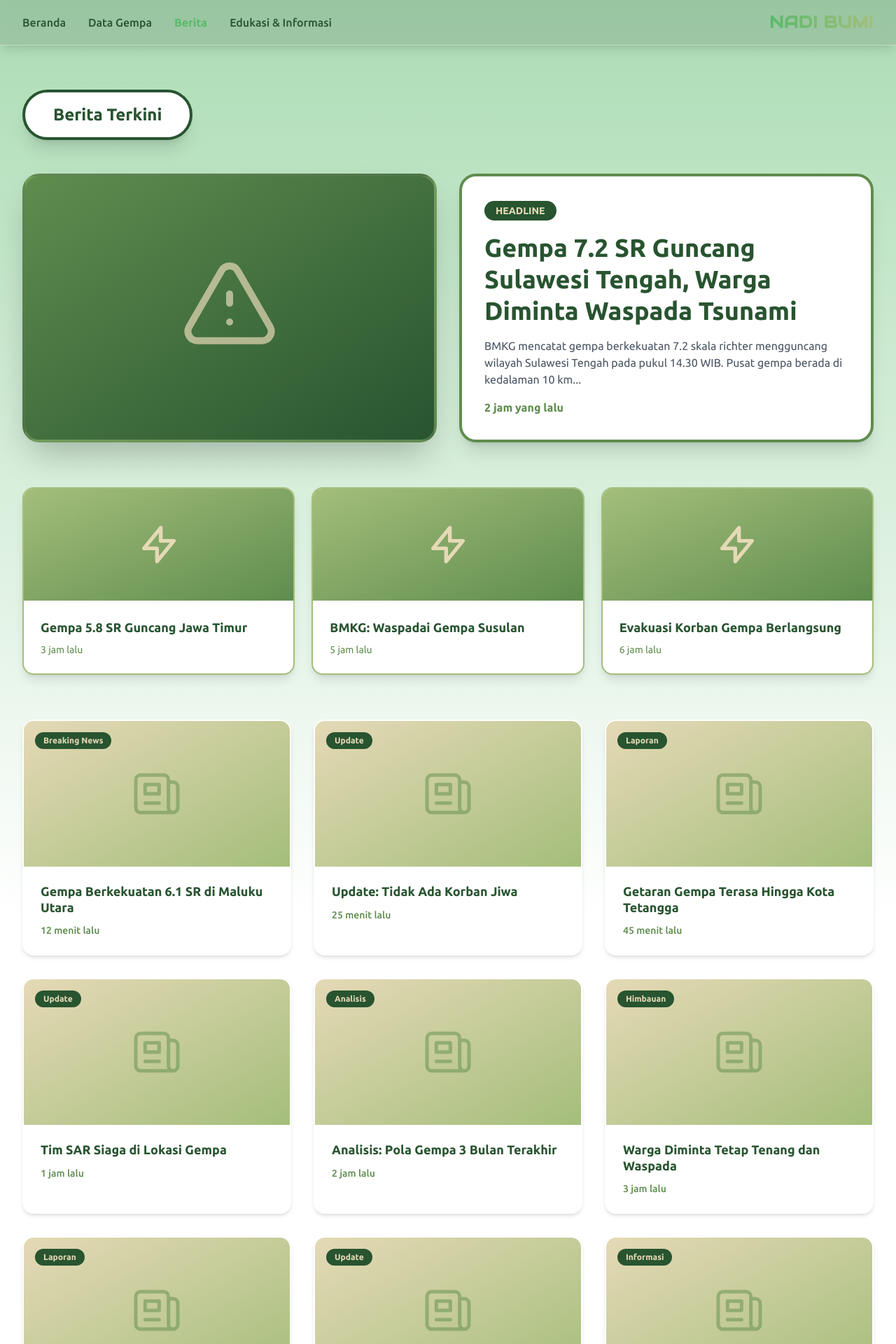
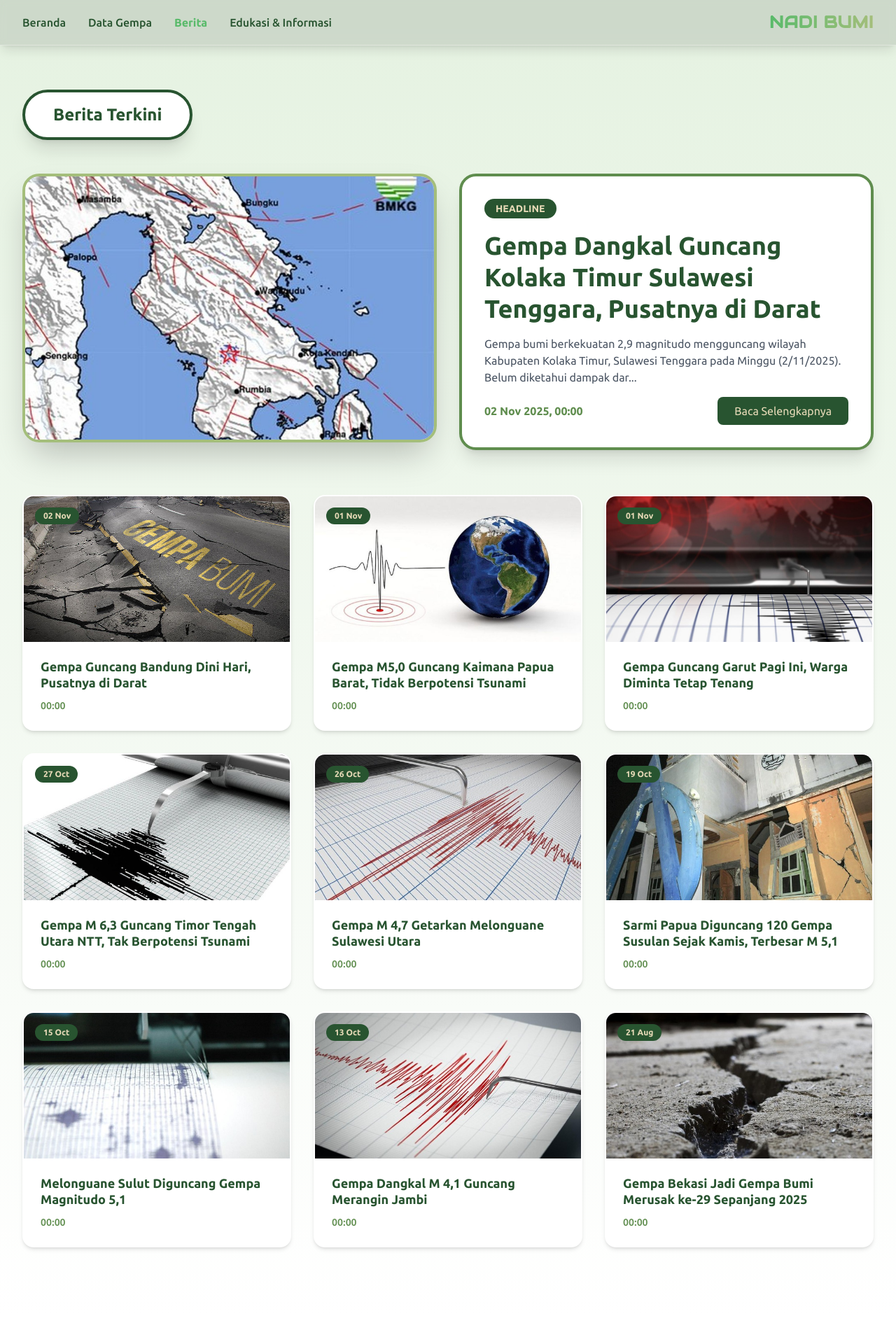
Before and after one commit to IvandryPage/nadi-bumi, a PHP site: page /berita.php in a window 1280 px wide. Shown: the top 1920 px of the page at 70% size. Run offline with PHP 8.4, Linux system fonts and the light colour scheme; data comes from the database, SQL or seed files in the repository; some libraries are stand-ins or nearby versions.

Commit message:
feat: add berita-details.php

```diff
--- a/berita.php
+++ b/berita.php
@@ -1,6 +1,8 @@
-<?php include __DIR__ . "/includes/_header.php" ?>
+<?php
+include __DIR__ . "/includes/_header.php";
+?>
 
-<div class="pt-20 min-h-screen">
+<div class="pt-20 min-h-screen bg-gradient-to-b from-[#E5F2E1] to-white">
   <div class="max-w-7xl mx-auto px-4 sm:px-6 lg:px-8 py-12">
 
     <!-- Page Title -->
@@ -10,89 +12,76 @@
       </span>
     </div>
 
-    <!-- Featured News -->
-    <div class="grid lg:grid-cols-2 gap-8 mb-16">
-      <div class="bg-gradient-to-br from-[#5F8D4E] to-[#285430] h-96 rounded-3xl shadow-2xl flex items-center justify-center border-4 border-[#A4BE7B] border-opacity-30 overflow-hidden group">
-        <svg class="w-40 h-40 text-[#E5D9B6] opacity-70 group-hover:scale-110 transition-transform duration-300" fill="none" stroke="currentColor" viewBox="0 0 24 24">
-          <path stroke-linecap="round" stroke-linejoin="round" stroke-width="1.5" d="M12 9v2m0 4h.01m-6.938 4h13.856c1.54 0 2.502-1.667 1.732-3L13.732 4c-.77-1.333-2.694-1.333-3.464 0L3.34 16c-.77 1.333.192 3 1.732 3z" />
-        </svg>
-      </div>
-      <div class="flex flex-col justify-center bg-white p-8 rounded-3xl shadow-xl border-4 border-[#5F8D4E]">
-        <span class="inline-block bg-[#285430] text-[#E5D9B6] px-4 py-1 rounded-full text-sm font-semibold mb-4 w-fit">HEADLINE</span>
-        <h3 class="text-4xl font-bold text-[#285430] mb-4 leading-tight">
-          Gempa 7.2 SR Guncang Sulawesi Tengah, Warga Diminta Waspada Tsunami
-        </h3>
-        <p class="text-gray-600 mb-4">BMKG mencatat gempa berkekuatan 7.2 skala richter mengguncang wilayah Sulawesi Tengah pada pukul 14.30 WIB. Pusat gempa berada di kedalaman 10 km...</p>
-        <p class="text-[#5F8D4E] font-semibold">2 jam yang lalu</p>
-      </div>
-    </div>
+    <?php
+    // Ambil berita terbaru (headline)
+    $headline_query = "SELECT * FROM berita ORDER BY tanggal DESC LIMIT 1";
+    $headline_result = mysqli_query($koneksi, $headline_query);
+    $headline = mysqli_fetch_assoc($headline_result);
+    ?>
 
-    <!-- Side News Grid -->
-    <div class="grid lg:grid-cols-3 gap-6 mb-16">
-      <?php
-      $sideNews = [
-        ['title' => 'Gempa 5.8 SR Guncang Jawa Timur', 'time' => '3 jam lalu'],
-        ['title' => 'BMKG: Waspadai Gempa Susulan', 'time' => '5 jam lalu'],
-        ['title' => 'Evakuasi Korban Gempa Berlangsung', 'time' => '6 jam lalu']
-      ];
-
-      foreach ($sideNews as $news):
-      ?>
-        <div class="bg-white rounded-2xl overflow-hidden shadow-lg hover:shadow-2xl hover:-translate-y-2 transition-all duration-300 border-2 border-[#A4BE7B] cursor-pointer">
-          <div class="bg-gradient-to-br from-[#A4BE7B] to-[#5F8D4E] h-40 flex items-center justify-center">
-            <svg class="w-16 h-16 text-[#E5D9B6]" fill="none" stroke="currentColor" viewBox="0 0 24 24">
-              <path stroke-linecap="round" stroke-linejoin="round" stroke-width="2" d="M13 10V3L4 14h7v7l9-11h-7z" />
-            </svg>
-          </div>
-          <div class="p-6">
-            <h4 class="font-bold text-[#285430] text-lg mb-2"><?= $news['title'] ?></h4>
-            <p class="text-sm text-[#5F8D4E]"><?= $news['time'] ?></p>
+    <?php if ($headline): ?>
+      <!-- Featured News -->
+      <div class="grid lg:grid-cols-2 gap-8 mb-16">
+        <div class="h-96 rounded-3xl overflow-hidden shadow-2xl border-4 border-[#A4BE7B]">
+          <img
+            src="assets/images/<?= htmlspecialchars($headline['gambar']) ?>"
+            alt="<?= htmlspecialchars($headline['judul']) ?>"
+            class="w-full h-full object-cover">
+        </div>
+        <div class="flex flex-col justify-center bg-white p-8 rounded-3xl shadow-xl border-4 border-[#5F8D4E]">
+          <span class="inline-block bg-[#285430] text-[#E5D9B6] px-4 py-1 rounded-full text-sm font-semibold mb-4 w-fit">
+            HEADLINE
+          </span>
+          <h3 class="text-4xl font-bold text-[#285430] mb-4 leading-tight">
+            <?= htmlspecialchars($headline['judul']) ?>
+          </h3>
+          <p class="text-gray-600 mb-4"><?= substr(strip_tags($headline['isi']), 0, 150) ?>...</p>
+          <div class="flex items-center justify-between">
+            <p class="text-[#5F8D4E] font-semibold">
+              <?= date('d M Y, H:i', strtotime($headline['tanggal'])) ?>
+            </p>
+            <a href="berita-detail.php?id=<?= $headline['id'] ?>"
+              class="bg-[#285430] text-[#E5D9B6] px-6 py-2 rounded-lg hover:bg-[#5F8D4E] transition">
+              Baca Selengkapnya
+            </a>
           </div>
         </div>
-      <?php endforeach; ?>
-    </div>
+      </div>
+    <?php endif; ?>
 
-    <!-- News Grid -->
+    <!-- All News -->
     <div class="grid md:grid-cols-3 gap-8 mb-12">
       <?php
-      $allNews = [
-        ['title' => 'Gempa Berkekuatan 6.1 SR di Maluku Utara', 'time' => '12 menit lalu', 'category' => 'Breaking News'],
-        ['title' => 'Update: Tidak Ada Korban Jiwa', 'time' => '25 menit lalu', 'category' => 'Update'],
-        ['title' => 'Getaran Gempa Terasa Hingga Kota Tetangga', 'time' => '45 menit lalu', 'category' => 'Laporan'],
-        ['title' => 'Tim SAR Siaga di Lokasi Gempa', 'time' => '1 jam lalu', 'category' => 'Update'],
-        ['title' => 'Analisis: Pola Gempa 3 Bulan Terakhir', 'time' => '2 jam lalu', 'category' => 'Analisis'],
-        ['title' => 'Warga Diminta Tetap Tenang dan Waspada', 'time' => '3 jam lalu', 'category' => 'Himbauan'],
-        ['title' => 'Infrastruktur Rusak Akibat Gempa', 'time' => '4 jam lalu', 'category' => 'Laporan'],
-        ['title' => 'Bantuan Mulai Berdatangan ke Lokasi', 'time' => '5 jam lalu', 'category' => 'Update'],
-        ['title' => 'Posko Pengungsian Dibuka di 5 Lokasi', 'time' => '6 jam lalu', 'category' => 'Informasi']
-      ];
+      // Ambil semua berita selain headline
+      $news_query = "SELECT * FROM berita ORDER BY tanggal DESC LIMIT 9 OFFSET 1";
+      $news_result = mysqli_query($koneksi, $news_query);
 
-      foreach ($allNews as $news):
+      while ($news = mysqli_fetch_assoc($news_result)):
       ?>
-        <div class="bg-white rounded-2xl overflow-hidden shadow-md hover:shadow-2xl hover:-translate-y-2 transition-all duration-300 cursor-pointer border-2 border-transparent hover:border-[#5F8D4E]">
-          <div class="bg-gradient-to-br from-[#E5D9B6] to-[#A4BE7B] h-52 flex items-center justify-center relative">
-            <svg class="w-20 h-20 text-[#5F8D4E] opacity-50" fill="none" stroke="currentColor" viewBox="0 0 24 24">
-              <path stroke-linecap="round" stroke-linejoin="round" stroke-width="1.5" d="M19 20H5a2 2 0 01-2-2V6a2 2 0 012-2h10a2 2 0 012 2v1m2 13a2 2 0 01-2-2V7m2 13a2 2 0 002-2V9a2 2 0 00-2-2h-2m-4-3H9M7 16h6M7 8h6v4H7V8z" />
-            </svg>
+        <a href="berita-detail.php?id=<?= $news['id'] ?>"
+          class="bg-white rounded-2xl overflow-hidden shadow-md hover:shadow-2xl hover:-translate-y-2 transition-all duration-300 border-2 border-transparent hover:border-[#5F8D4E] block">
+          <div class="relative h-52 overflow-hidden">
+            <img
+              src="assets/images/<?= htmlspecialchars($news['gambar']) ?>"
+              alt="<?= htmlspecialchars($news['judul']) ?>"
+              class="w-full h-full object-cover">
             <span class="absolute top-4 left-4 bg-[#285430] text-[#E5D9B6] px-3 py-1 rounded-full text-xs font-semibold">
-              <?= $news['category'] ?>
+              <?= date('d M', strtotime($news['tanggal'])) ?>
             </span>
           </div>
           <div class="p-6">
-            <h4 class="font-bold text-[#285430] text-lg mb-3 leading-tight"><?= $news['title'] ?></h4>
-            <p class="text-sm text-[#5F8D4E] font-medium"><?= $news['time'] ?></p>
+            <h4 class="font-bold text-[#285430] text-lg mb-3 leading-tight">
+              <?= htmlspecialchars($news['judul']) ?>
+            </h4>
+            <p class="text-sm text-[#5F8D4E] font-medium">
+              <?= date('H:i', strtotime($news['tanggal'])) ?>
+            </p>
           </div>
-        </div>
-      <?php endforeach; ?>
+        </a>
+      <?php endwhile; ?>
     </div>
 
-    <!-- Load More Button -->
-    <div class="text-center">
-      <button class="border-3 border-[#285430] bg-white text-[#285430] px-12 py-4 rounded-xl hover:bg-[#285430] hover:text-[#E5D9B6] transition-all duration-300 font-bold text-lg shadow-lg hover:shadow-2xl">
-        Muat Berita Lainnya
-      </button>
-    </div>
   </div>
 </div>
 
-<?php include __DIR__ . "/includes/_footer.php" ?>
+<?php include __DIR__ . "/includes/_footer.php"; ?>
--- a/includes/_header.php
+++ b/includes/_header.php
@@ -14,7 +14,11 @@
   <!-- Nadi Bumi CSS -->
   <link rel="stylesheet" href="<?= dirname(__DIR__) . '/assets/css/global.css' ?>">
 
+  <!-- Map -->
+  <link rel="stylesheet" href="https://unpkg.com/leaflet@1.9.4/dist/leaflet.css" integrity="sha256-p4NxAoJBhIIN+hmNHrzRCf9tD/miZyoHS5obTRR9BMY=" crossorigin="" />
+  <script src="https://unpkg.com/leaflet@1.9.4/dist/leaflet.js" integrity="sha256-20nQCchB9co0qIjJZRGuk2/Z9VM+kNiyxNV1lvTlZBo=" crossorigin=""></script>
 
+  <!-- Font -->
   <link rel="preconnect" href="https://fonts.googleapis.com">
   <link rel="preconnect" href="https://fonts.gstatic.com" crossorigin>
   <link href="https://fonts.googleapis.com/css2?family=Ubuntu:ital,wght@0,300;0,400;0,500;0,700;1,300;1,400;1,500;1,700&display=swap" rel="stylesheet">
--- a/includes/config.php
+++ b/includes/config.php
@@ -9,8 +9,8 @@
 define("DB_USER", "root");
 define("DB_PASS", "");
 
-// $koneksi = mysqli_connect(DB_HOST, DB_USER, DB_PASS, DB_NAMA);
+$koneksi = mysqli_connect(DB_HOST, DB_USER, DB_PASS, DB_NAMA);
 
-// if (!$koneksi) {
-//   die("Koneksi. Gagal : " . mysqli_connect_error());
-// }
+if (!$koneksi) {
+  die("Koneksi. Gagal : " . mysqli_connect_error());
+}
--- a/map.php
+++ b/map.php
@@ -22,8 +22,6 @@
   <!-- Map -->
   <link rel="stylesheet" href="https://unpkg.com/leaflet@1.9.4/dist/leaflet.css" integrity="sha256-p4NxAoJBhIIN+hmNHrzRCf9tD/miZyoHS5obTRR9BMY=" crossorigin="" />
   <script src="https://unpkg.com/leaflet@1.9.4/dist/leaflet.js" integrity="sha256-20nQCchB9co0qIjJZRGuk2/Z9VM+kNiyxNV1lvTlZBo=" crossorigin=""></script>
-
-
 
   <!-- Font Ubuntu & AudioWire -->
   <link rel="preconnect" href="https://fonts.googleapis.com">
```
Also changed, not shown: berita-detail.php (added, +72 -0 lines), data-gempa.php (+19 -32 lines), data/gempa.php (+11 -11 lines).
